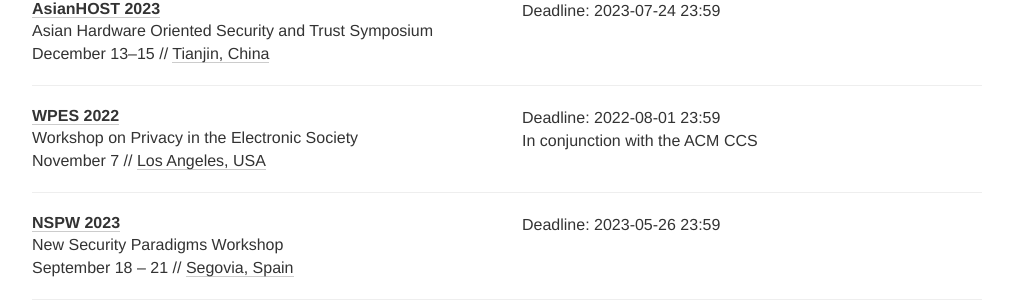
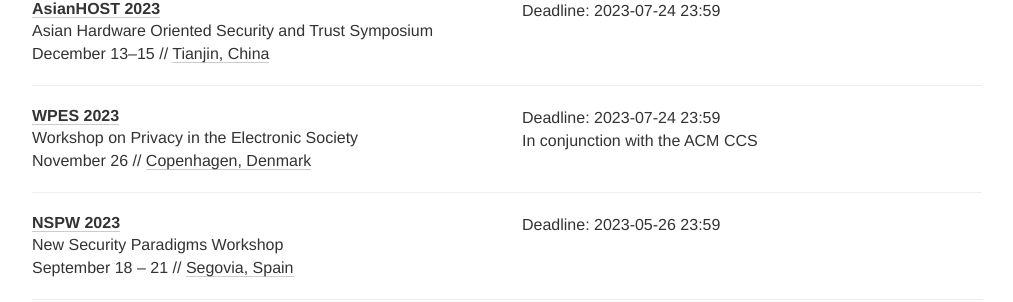
Before and after one commit to sec-deadlines/sec-deadlines.github.io, a Jekyll site: the page built from index.html, in a window 1280 px wide and 900 px high, scrolled down 8439 px. Shown: the part 153-455 px from the top of the window, without its empty margins (133-1146 px from the left). Built offline with Jekyll 4.4.1, drawn with Linux system fonts in a browser that asks for light colours; nearby versions of some CDN libraries; comment, search, counter and statistics services are not loaded.

Commit message:
Updated
Updated WPES workshop entry for their 22nd even held at CCS23.

Note: the deadline on the website and autochair does not include a timezone, thus I've excluded it in this commit. The exact time may be off.

```diff
--- a/_data/conferences.yml
+++ b/_data/conferences.yml
@@ -510,13 +510,12 @@
 # Workshops
 - name: WPES
   description: Workshop on Privacy in the Electronic Society
-  year: 2022
-  link: https://arc.encs.concordia.ca/wpes22/index.html
-  deadline: ["2022-08-01 23:59"]
+  year: 2023
+  link: https://www.wpes2023.conf.kth.se/
+  deadline: ["2023-07-24 23:59"]
   comment: In conjunction with the ACM CCS
-  timezone: Pacific/Samoa
-  date: November 7
-  place: Los Angeles, USA
+  date: November 26
+  place: Copenhagen, Denmark
   tags: [PRIV, SHOP]
 
 - name: NSPW
```
